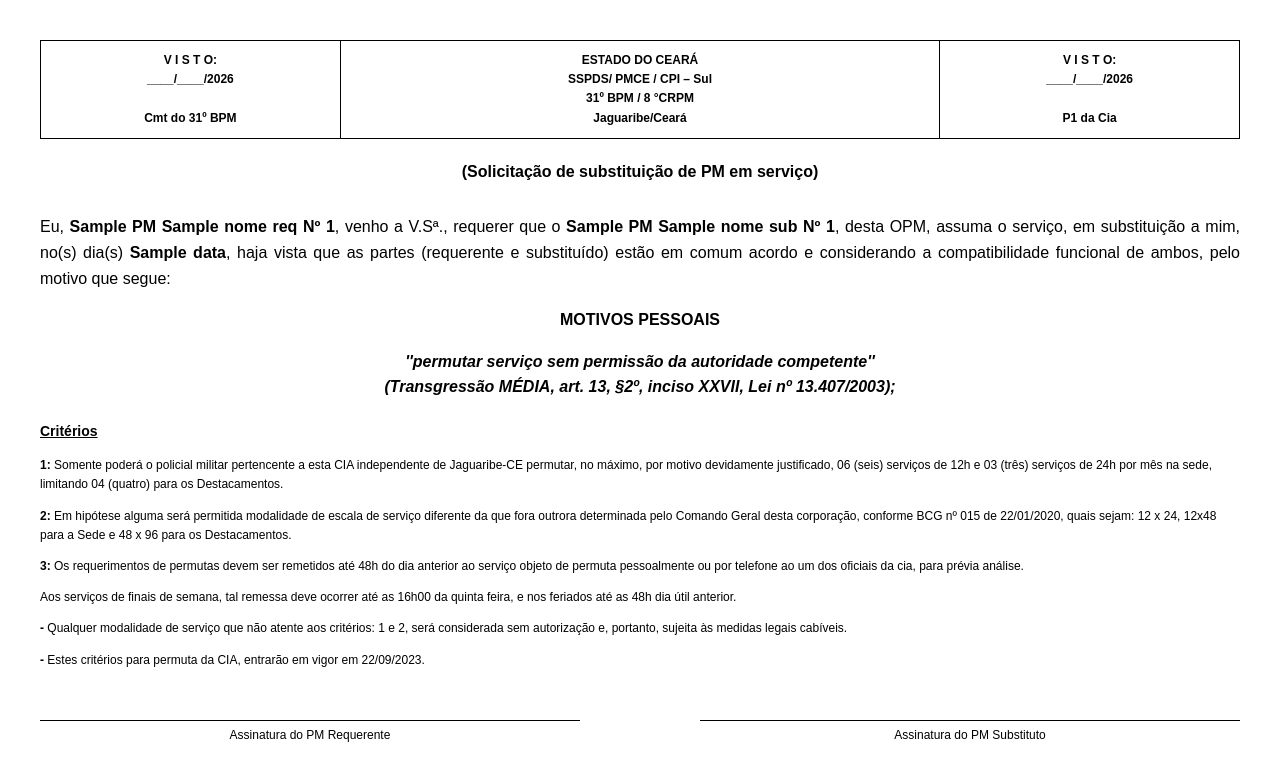
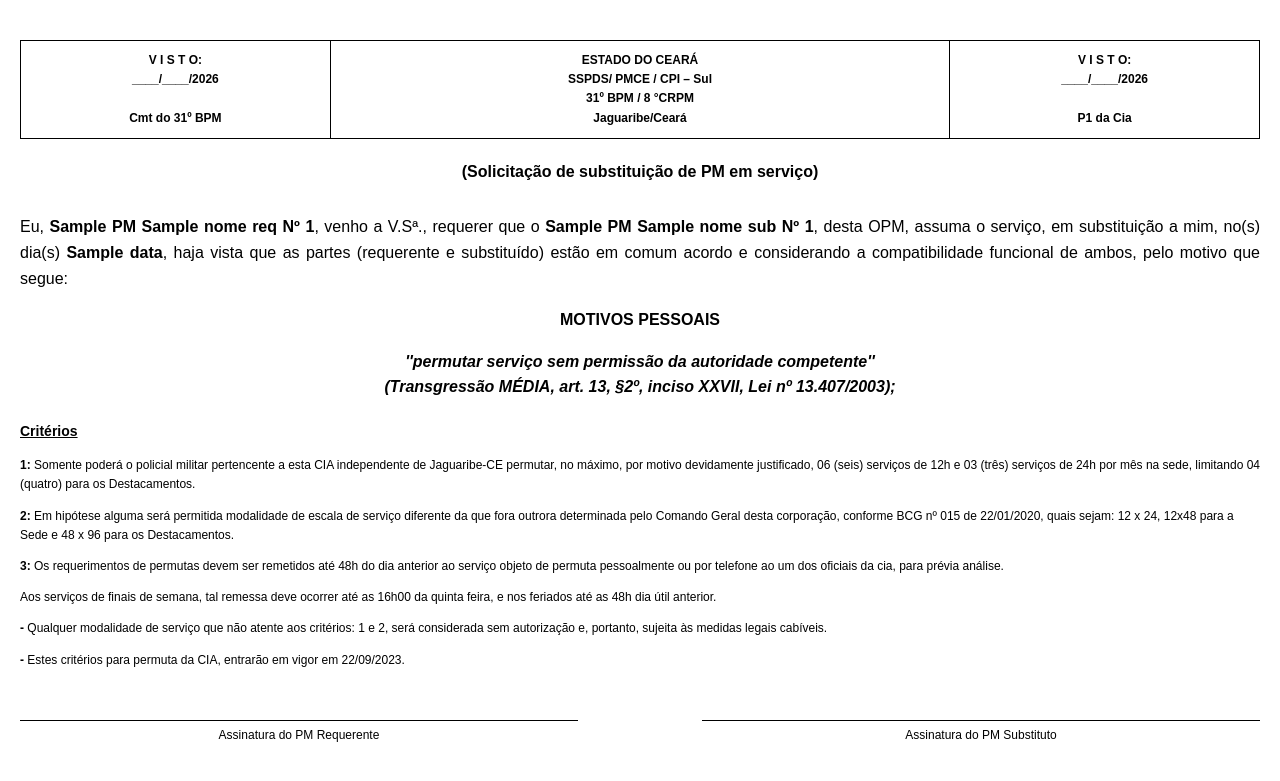
Before and after one commit to azvdocarlos/permuta, a Flask app: template templates/permuta.html in a window 1280 px wide. Shown: the top 781 px of the page. Run offline with Flask 3, Linux system fonts and the light colour scheme; the template is opened without the code that fills it: most values are stand-ins (such as "Sample title", 1, 10 or a date in 2020).

Commit message:
Update permuta.html

```diff
--- a/templates/permuta.html
+++ b/templates/permuta.html
@@ -7,7 +7,7 @@
         body {
             font-family: Arial, sans-serif;
             line-height: 1.6;
-            margin: 40px;
+            margin: 40px 20px;
             color: #000;
         }
         .header-table {
```
